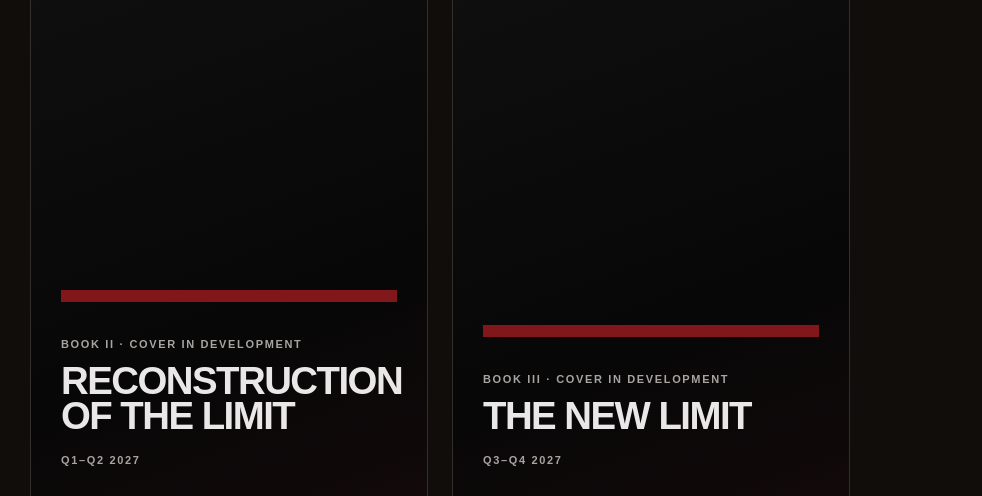
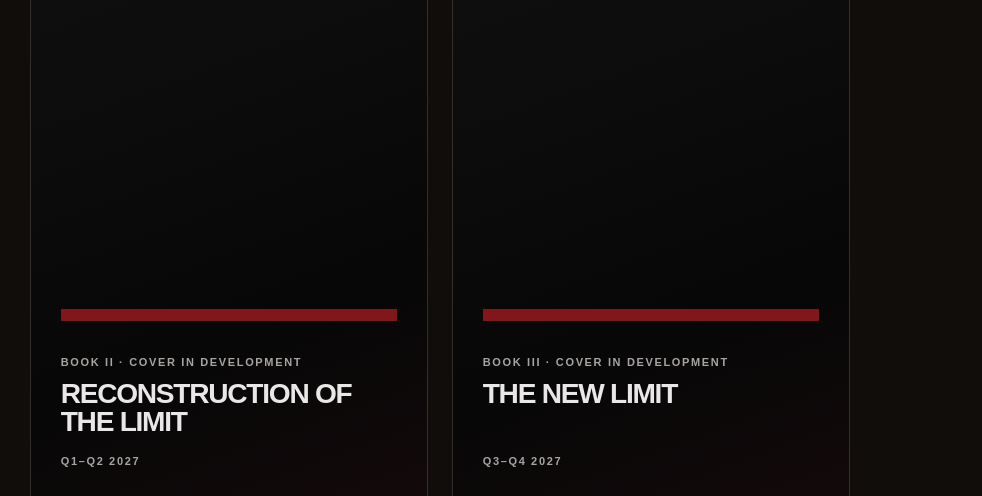
Before and after one commit to pzaryaev-cmd/petrsamarov.com, a plain HTML site: page petrsamarov_landing/index.html in a window 1280 px wide. Shown: the part 4050-4546 px from the top of the page, without its empty margins (0-982 px from the left). Drawn offline with Linux system fonts and the light colour scheme; a script that the page names is missing.

Commit message:
Fit upcoming cover titles and align placeholder typography

```diff
--- a/petrsamarov_landing/assets/styles.css
+++ b/petrsamarov_landing/assets/styles.css
@@ -279,3 +279,11 @@ section[id]{scroll-margin-top:100px}
 .nav-links{flex-wrap:wrap}
 @media(max-width:920px){.featured-book,.newsletter-layout{grid-template-columns:1fr}.featured-cover img{max-width:360px}.upcoming-grid{max-width:620px}section[id]{scroll-margin-top:145px}}
 @media(max-width:600px){.upcoming-grid{grid-template-columns:1fr}.featured-copy p{font-size:16px}.featured-cover img{max-width:280px}.nav-links{gap:10px 14px}.hero .actions .btn{width:100%;text-align:center}.cover-caption{flex-wrap:wrap}.newsletter-layout h2{overflow-wrap:anywhere}}
+
+/* Upcoming cover placeholders: fit long titles and align shared baselines */
+.upcoming-grid .book-visual{container-type:inline-size}
+.upcoming-grid .placeholder{padding:clamp(16px,7.5cqw,30px)}
+.upcoming-grid .placeholder h3{font-size:clamp(16px,7.1cqw,34px);line-height:1;letter-spacing:-.045em;min-height:2em;margin:10px 0 18px;overflow-wrap:normal}
+.upcoming-grid .placeholder small{font-size:clamp(9px,2.8cqw,11px);line-height:1.35}
+.upcoming-grid .placeholder-rule{flex-shrink:0}
+.upcoming-grid .book-card{min-width:0}
```
